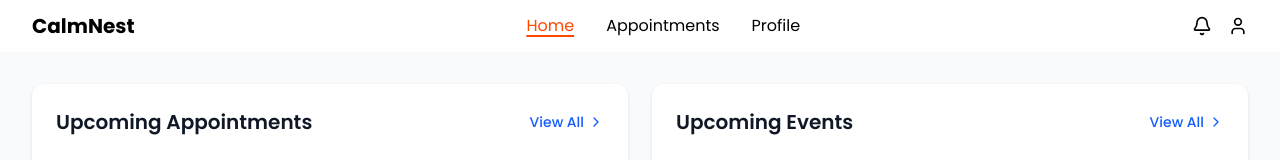
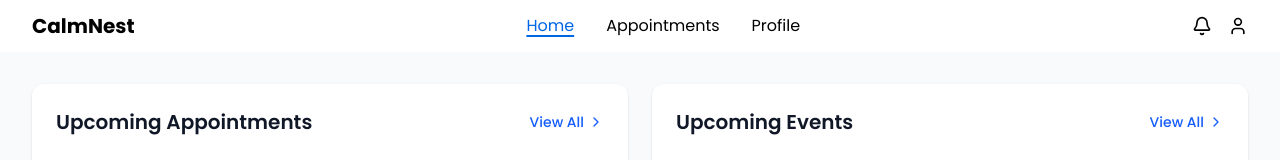
Before and after one commit to NSuryansh/Built_it, a React (Vite) app in the folder frontend/: page /doctor_landing in a window 1280 px wide. Shown: the top 160 px of the page. Built offline with nearby package versions, Linux system fonts and the light colour scheme.

Commit message:
updated doctor navbar

```diff
--- a/frontend/src/components/doctor/Navbar_doctor.jsx
+++ b/frontend/src/components/doctor/Navbar_doctor.jsx
@@ -12,9 +12,9 @@ const DoctorNavbar = () => {
           <div className="flex space-x-8 items-center">
             <a
               href="/doctor_landing"
-              className={`hover:text-[var(--custom-primary-orange)] focus:text-[var(--custom-primary-orange)] transition-colors ${
+              className={`hover:text-[var(--custom-primary-blue)] focus:text-[var(--custom-primary-blue)] transition-colors ${
                 location === "/doctor_landing"
-                  ? "underline underline-offset-4 text-[var(--landing-bg-orange)] decoration-2"
+                  ? "underline underline-offset-4 text-[var(--landing-bg-blue)] decoration-2"
                   : ""
               }`}
             >
@@ -22,9 +22,9 @@ const DoctorNavbar = () => {
             </a>
             <a
               href="/doctor_appointments"
-              className={`hover:text-[var(--custom-primary-orange)] focus:text-[var(--custom-primary-orange)] transition-colors ${
+              className={`hover:text-[var(--custom-primary-blue)] focus:text-[var(--custom-primary-blue)] transition-colors ${
                 location === "/doctor_appointments"
-                  ? "underline underline-offset-4 text-[var(--landing-bg-orange)] decoration-2"
+                  ? "underline underline-offset-4 text-[var(--landing-bg-blue)] decoration-2"
                   : ""
               }`}
             >
@@ -32,9 +32,9 @@ const DoctorNavbar = () => {
             </a>
             <a
               href="/doctor_profile"
-              className={`hover:text-[var(--custom-primary-orange)] focus:text-[var(--custom-primary-orange)] transition-colors ${
+              className={`hover:text-[var(--custom-primary-blue)] focus:text-[var(--custom-primary-blue)] transition-colors ${
                 location === "/doctor_profile"
-                  ? "underline underline-offset-4 text-[var(--landing-bg-orange)] decoration-2"
+                  ? "underline underline-offset-4 text-[var(--landing-bg-blue)] decoration-2"
                   : ""
               }`}
             >
@@ -49,7 +49,7 @@ const DoctorNavbar = () => {
               <User className="w-5 h-5" />
             </button>
             {/* <button
-              className="bg-[var(--custom-primary-orange)] text-[var(--custom-white)] px-4 py-1 rounded cursor-pointer"
+              className="bg-[var(--custom-primary-blue)] text-[var(--custom-white)] px-4 py-1 rounded cursor-pointer"
               onClick={() => (window.location.href = "/login")}
             >
               Login
--- a/frontend/src/index.css
+++ b/frontend/src/index.css
@@ -27,6 +27,7 @@
   --landing-text-black: var(--custom-black);
   --landing-text-white: var(--custom-white);
   --landing-bg-orange: #ff4800;
+  --landing-bg-blue: #0066e3;
 
   /* Login Page Colors */
   --login-text-color: var(--custom-black);
```
